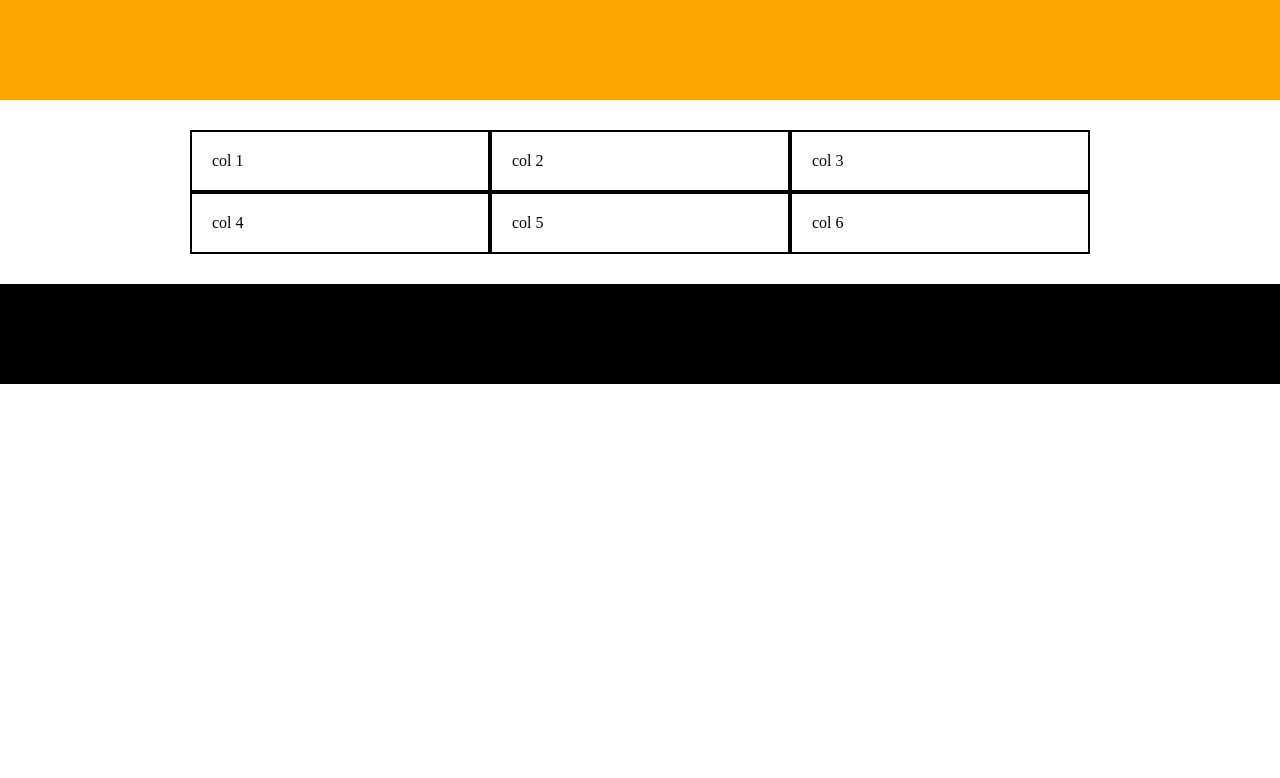
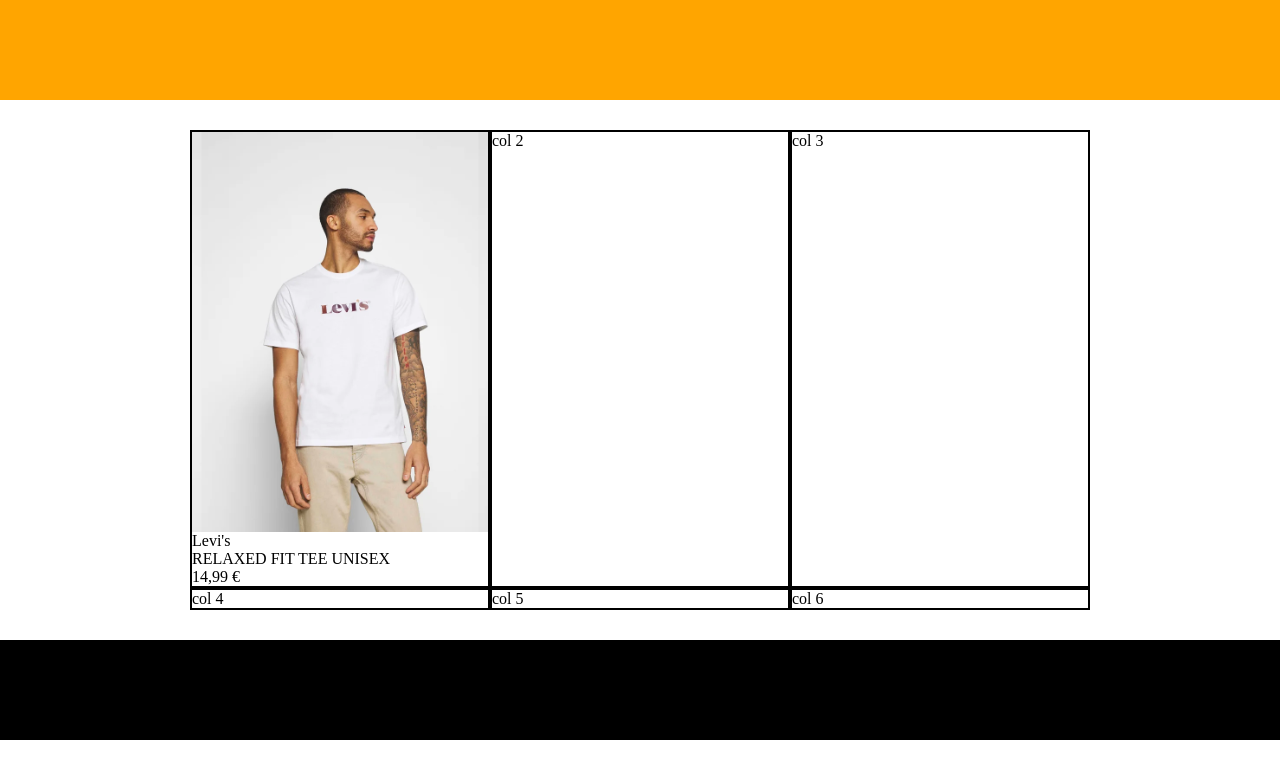
Before and after one commit to FedeAle1525/html-css-boolando, a plain HTML site: page index.html in a window 1280 px wide. Drawn offline with Linux system fonts and the light colour scheme.

Commit message:
EDIT added card's element in first column

```diff
--- a/css/style.css
+++ b/css/style.css
@@ -14,11 +14,18 @@
     flex-wrap: wrap;
 }
 
+/* Regola generale per container img in card */
+.card-img{
+    min-height: 400px;
+    background-size: contain;
+    background-position: bottom;
+}
+
 /* DEBUG */
 
 .debug .col{
     border: 2px solid black;
-    padding: 20px;
+    /* padding: 20px; */
 }
 
 /* HEADER */
@@ -46,6 +53,10 @@
     margin-right: 0;
 } */
 
+.card-img.img1{
+    background-image: url(../img/1.webp);
+}
+
 /* FOOTER */
 
 .main-footer{
--- a/index.html
+++ b/index.html
@@ -16,7 +16,16 @@
     <main class="main-content">
         <div class="container">
             <div class="row row-col-3">
-                <div class="col">col 1</div>
+                <div class="col">
+                    <div class="card">
+                        <div class="card-img img1"></div>
+                        <div class="card-text">
+                            <p>Levi's</p>
+                            <p>RELAXED FIT TEE UNISEX</p>
+                            <p>14,99 €</p>
+                        </div>
+                    </div>
+                </div>
                 <div class="col">col 2</div>
                 <div class="col">col 3</div>
                 <div class="col">col 4</div>
```
